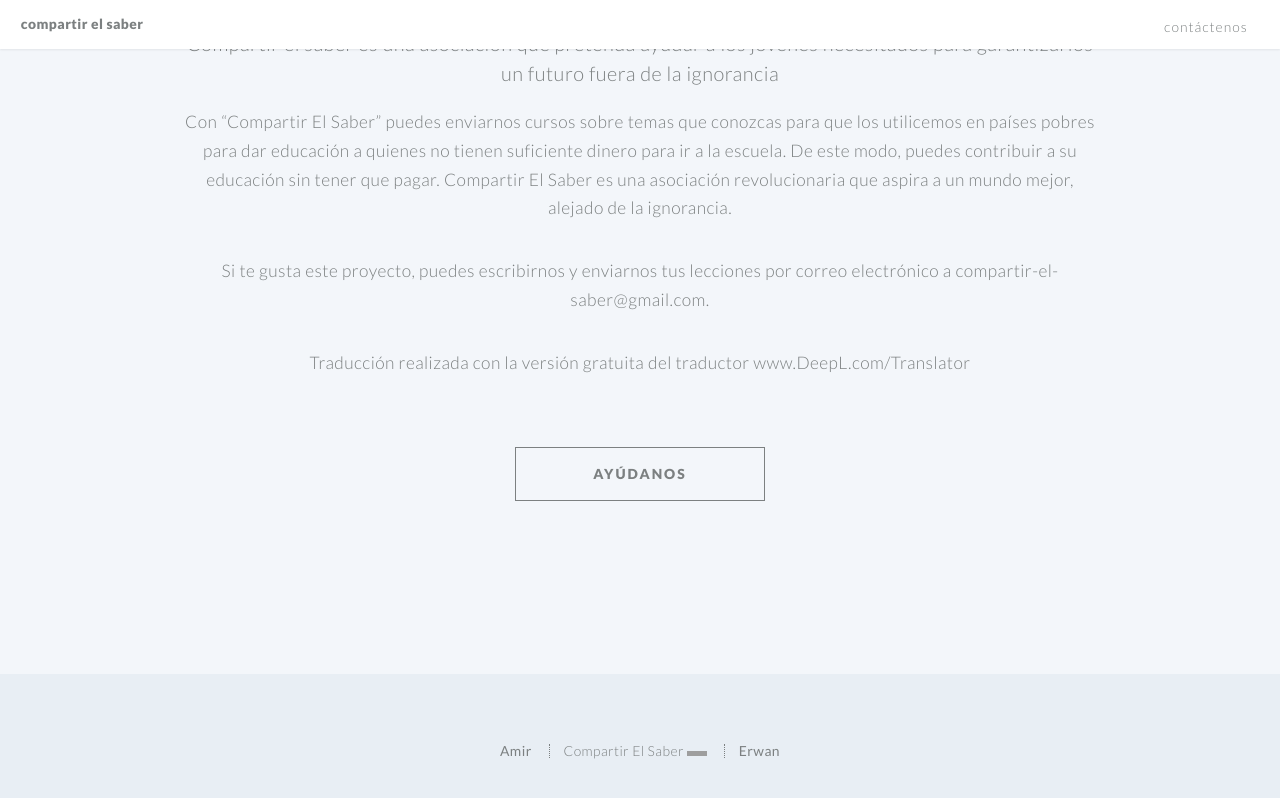
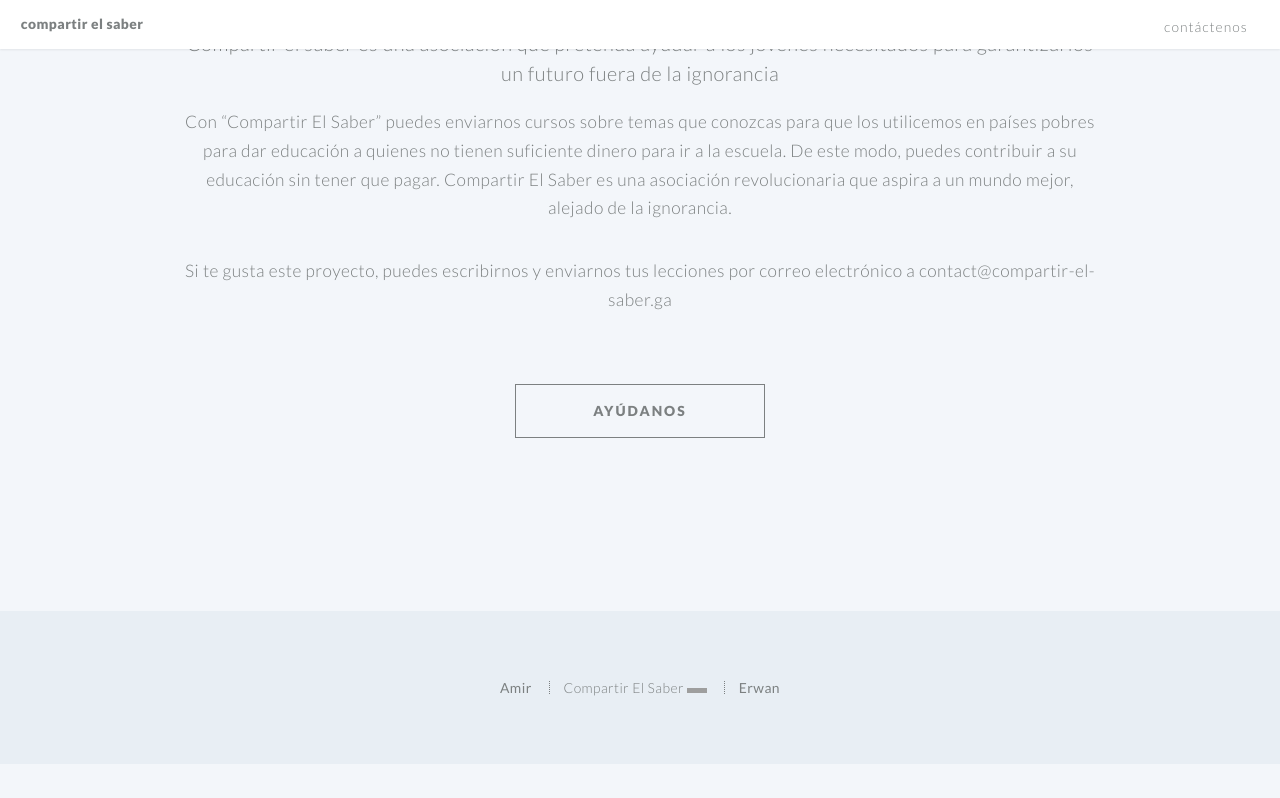
Before and after one commit to misudashi/compartir-el-saber, a Jekyll site: the page built from index.md, in a window 1280 px wide and 900 px high, scrolled down 919 px. Shown: the top 798 px of the window. Built offline with Jekyll 4.4.1, drawn with Linux system fonts in a browser that asks for light colours; grey boxes are pictures that could not be loaded.

Commit message:
12/11/2022 - Manual commit_4

```diff
--- a/index.md
+++ b/index.md
@@ -28,6 +28,4 @@ about_button_label: ayúdanos
 
 Con "Compartir El Saber" puedes enviarnos cursos sobre temas que conozcas para que los utilicemos en países pobres para dar educación a quienes no tienen suficiente dinero para ir a la escuela. De este modo, puedes contribuir a su educación sin tener que pagar. Compartir El Saber es una asociación revolucionaria que aspira a un mundo mejor, alejado de la ignorancia.
 
-Si te gusta este proyecto, puedes escribirnos y enviarnos tus lecciones por correo electrónico a compartir-el-saber@gmail.com.
-
-Traducción realizada con la versión gratuita del traductor www.DeepL.com/Translator
+Si te gusta este proyecto, puedes escribirnos y enviarnos tus lecciones por correo electrónico a contact@compartir-el-saber.ga
```
